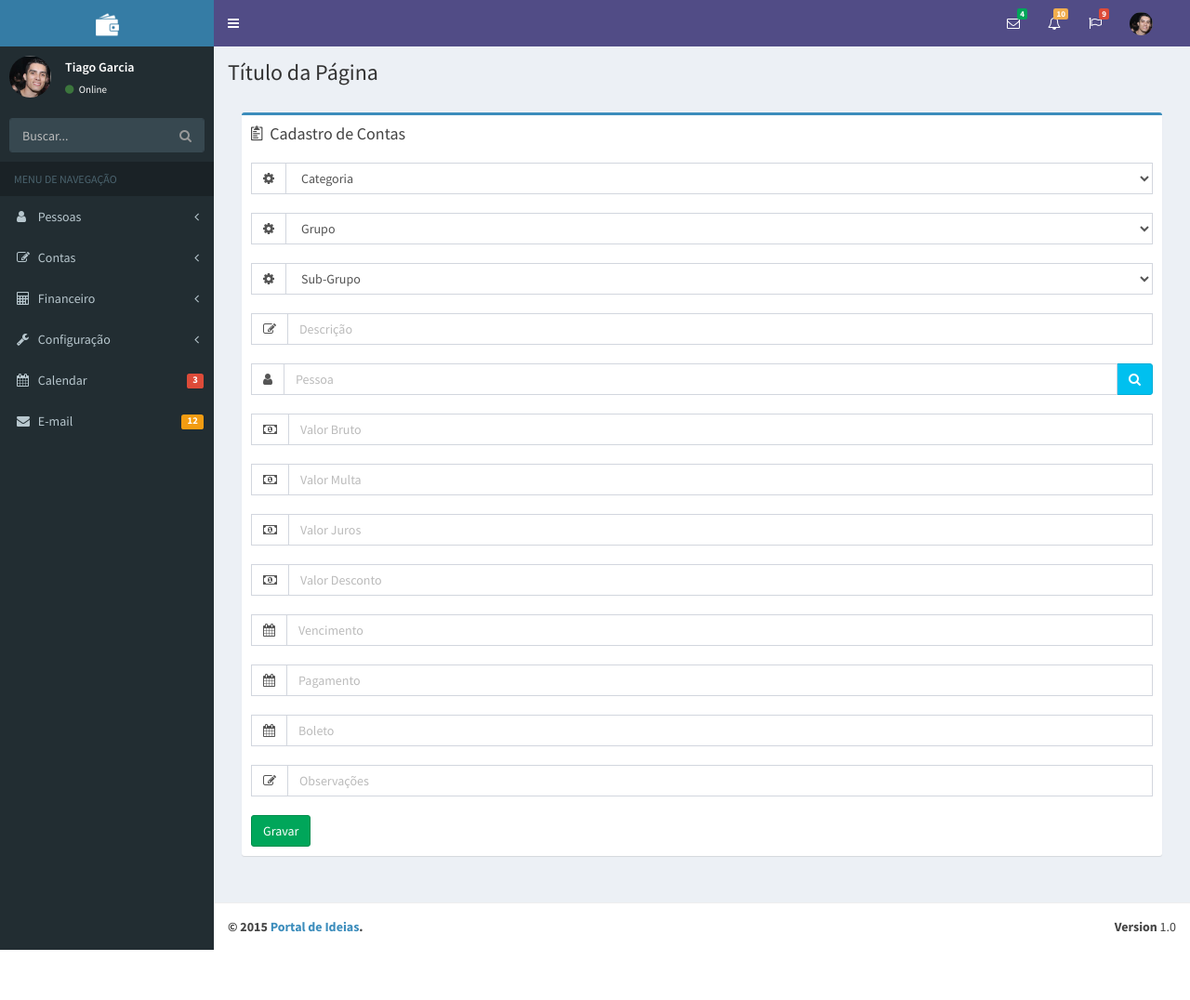
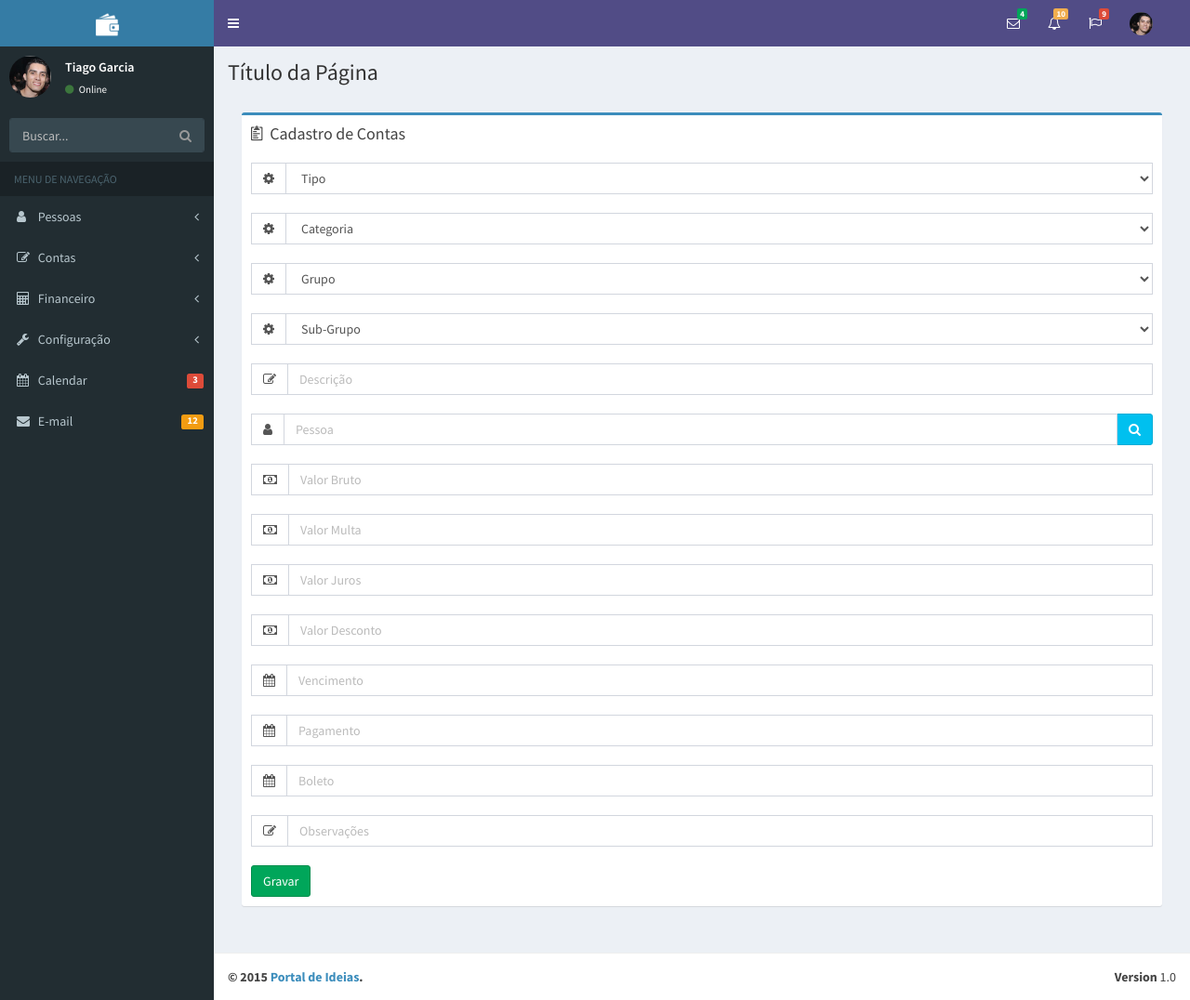
Before and after one commit to mateusportal/portalconta, a Django app: page /sistema/caixa/editor/ in a window 1280 px wide. Shown: the whole page at 93% size. Before the commit the page ends 1022 px from the top, so only its background shows below. Run offline with Django 3.2, Linux system fonts and the light colour scheme; the visitor is signed in with stand-in values (Sample User, id 1); data that the repository does not hold is empty; parts of the project's set-up code (start-up, migrations or seed data) failed here and were passed over; some libraries are stand-ins or nearby versions.

Commit message:
Enviando alterações caixa

```diff
--- a/contas/views.py
+++ b/contas/views.py
@@ -46,8 +46,9 @@
     caixa.categoria_id = request.POST.get('categoria_id')
     caixa.grupo_id = request.POST.get('grupo_id')
     caixa.subgrupo_id = request.POST.get('subgrupo_id')
-    caixa.tipo = 'E'
+    caixa.tipo = request.POST.get('tipo')
 
+    print '=====' + request.POST.get('tipo')
     caixa.save()
 
     return HttpResponseRedirect('/sistema/caixa/')
--- a/core/templates/sistema/cadastroCaixa.html
+++ b/core/templates/sistema/cadastroCaixa.html
@@ -25,6 +25,15 @@
                  <form role="form" method="POST" action="/sistema/caixa/gravar/">
                  {% csrf_token %}
                     <div class="box-body">
+                      <div class="input-group">
+                        <span class="input-group-addon"><i class="fa fa-cog"></i></span>
+                          <select class="form-control" data-toggle="tooltip" data-placement="top" title="Tipo" placeholder="" name="tipo">
+                            <option>Tipo</option>
+                            <option value="E" {% if caixas.tipo == 'E' %} SELECTED {% endif %} >ENTRADA</option>
+                            <option value="S" {% if caixas.tipo == 'S' %} SELECTED {% endif %} >SAIDA</option>
+                          </select>
+                      </div>
+                      <br/>
                       <div class="input-group">
                         <span class="input-group-addon"><i class="fa fa-cog"></i></span>
                           <select class="form-control" data-toggle="tooltip" data-placement="top" title="Categoria" placeholder="" name="categoria_id">
--- a/empresas/views.py
+++ b/empresas/views.py
@@ -11,14 +11,14 @@
         print request.POST.get('parametro','')
 
     else:
-        sistemas = Sistema.objects.filter(empresa_id=request.user.empresa.id,).order_by('tipo','nome')
+        sistemas = Sistema.objects.filter(empresa_id=request.user.empresa.id).order_by('tipo','nome')
 
     return render(request,'sistema/sistema.html',{'sistemas':sistemas})
 
 def gravarSistema(request):
     if request.method == 'POST':
         try:
-            sistema = Sistema.objects.get(id= request.POST.get('sisID'),empresa_id=request.user.empresa.id)
+            sistema = Sistema.objects.get(id=request.POST.get('sisID'),empresa_id=request.user.empresa.id)
 
         except:
             sistema = Sistema()
```
Also changed, not shown: core/templates/sistema/caixa.html (+7 -5 lines).
